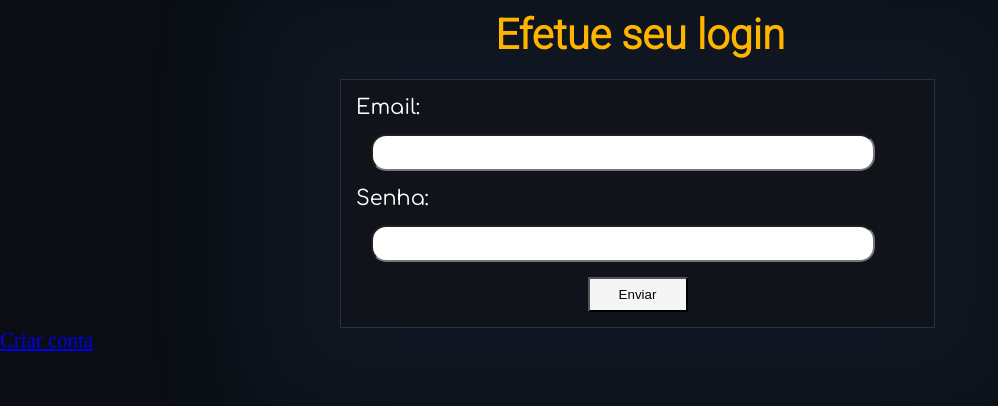
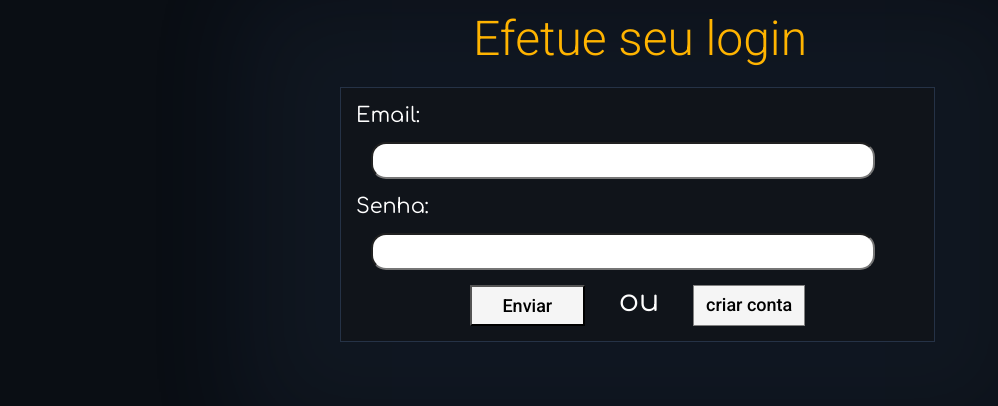
Before and after one commit to FabricioNascimentop/SiteLogin, a Flask app: page /login in a window 1280 px wide. Shown: the top 406 px of the page, without its empty margins (0-998 px from the left). Run offline with Flask 3, Linux system fonts and the light colour scheme.

Commit message:
botão "criar conta" estilizado
meu deus deu mto trabalho fazer essa bosta eu nem esperava. Mas ficou lindo eh isso oq importa #positividade

```diff
--- a/static/style.css
+++ b/static/style.css
@@ -1,4 +1,4 @@
-@import url('https://fonts.googleapis.com/css2?family=Comfortaa&family=Roboto:wght@300&display=swap');
+@import url('https://fonts.googleapis.com/css2?family=Comfortaa&family=Roboto:wght@300;500&display=swap');
 :root {
     --fundo-vs: rgb(10,14,20);
     --azul-claro: rgb(100,140,200);
@@ -24,12 +24,14 @@ h1#inicio_h1{
 h1#login_h1{
     color: var(--cor-letra-amarelo);
     font-family: 'Roboto', sans-serif;
+    font-weight: 350;
     text-align: center;
     margin-top: 10px;
+    font-size: 48px;
 }
 h2#inicio_h2{
     font-size:24px;
-    font-weight: 400;
+    font-weight: 300;
     background-color: rgb(30, 40, 60);
     width: 400px;
     color: white;
@@ -105,8 +107,6 @@ svg{
     margin-left: calc(50% - 100px);
     margin-top: 0.5px;
 }
-
-
 div#formulario{
     border: 1px solid rgba(100, 140, 200,0.25);
     box-shadow: 0px 0px 100px 100px rgb(100, 140, 200,0.075);
@@ -127,14 +127,55 @@ input{
     margin: 15px;
     border-radius: 15px;
 }
-button#login_button{
+button.login_button{
     padding: 8px;
-    margin-left: calc(50% - 50px);
-    width: 100px;
+    width: 115px;
     background-color: whitesmoke;
+    font-family: 'Roboto', sans-serif;
+    font-size: 18px;
+    font-weight: 500;
+}
+a#login_a_bostao{
+    text-decoration: none;
+    text-align: center;
+    color: black;
+    font-size: 18px;
+    font-family: 'Roboto', sans-serif;
+    font-weight: 500;
+    background-color: whitesmoke;
+    padding: 8px;
+    width: 94px;
+    height: 23px;
+    border: 1px solid gray;
 }
 div#login_flash{
 color:crimson;
 background-color: rgba(172, 255, 47, 0.1);
 text-align: center;
+animation-duration: 1s;
 }
+p#login_p{
+    text-align: center;
+    color: white;
+    font-family: 'Comfortaa', cursive;
+
+}
+div#criaconta{
+    background-color: white;
+    width: 100px;
+    height: 30px;
+    border: solid 1px var(--fundo-vs);
+    border-radius: 3px;
+    box-shadow:0px 0px 100px 100px rgb(100, 140, 200,0.075);
+    margin: 15px;
+    text-align: center;
+}
+div#login_button_div{
+    display: flex;
+    justify-content: space-evenly;
+}
+div#login_button_div>p{
+    font-size: 30px;
+    margin-left: -80px;
+    margin-right: -80px;
+}
--- a/templates/login.html
+++ b/templates/login.html
@@ -11,11 +11,14 @@
     <div id="formulario">
         <form action="/autenticar login" method="post">
             <label>Email:<input type="text" id="Email" name="Email"></label>
-            <br>
+
             <label>Senha:<input type="text" id="SenhaLogin" name="SenhaLogin"></label>
-            <br>
-            <button type="submit" id="login_button" onclick="esconder()">Enviar</button>
-            <br>
+
+            <div id="login_button_div">
+                <button type="submit" class="login_button" onclick="esconder()">Enviar</button>
+                <p id="login_p">ou</p>
+                <a href="/criar conta" id="login_a_bostao">criar conta</a>
+            </div>
         </div>
         <div id="login_flash">
             {% with messagess = get_flashed_messages() %}
@@ -26,15 +29,12 @@
                 {% endif %}
             {% endwith %}
         </div>
-        <a href="/criar conta">Criar conta</a>
     </form>
     <script>
         setInterval(esconder, 2200);
         setInterval(matar, 3200);
         function esconder(){
             document.querySelector('#login_flash').style.animationName = 'sumidao'
-            document.querySelector('#login_flash').style.animationDuration = '1'
-            document.querySelector('#login_flash').style.animationIterationCount="1"
         }
         function matar(){
             document.querySelector('#login_flash').style.display = 'none'
--- a/templates/site.html
+++ b/templates/site.html
@@ -6,7 +6,9 @@
     <title>Document</title>
 </head>
 <body>
-    <h1> ACESSOU </H1> <br> <a href='/'>Voltar</a>
+    <main id="site_main">
+        <h1> ACESSOU </H1> <br> <a href='/'>Voltar</a>
         <div style="width:100%;height:0;padding-bottom:100%;position:relative;"><iframe src="https://giphy.com/embed/artj92V8o75VPL7AeQ" width="40%" height="40%" style="position:absolute" frameBorder="0" class="giphy-embed" allowFullScreen></iframe></div><p><a href="https://giphy.com/gifs/toptalent-agt-got-talent-heidi-klum-artj92V8o75VPL7AeQ">via GIPHY</a></p>
+    </main>
 </body>
 </html>
```
